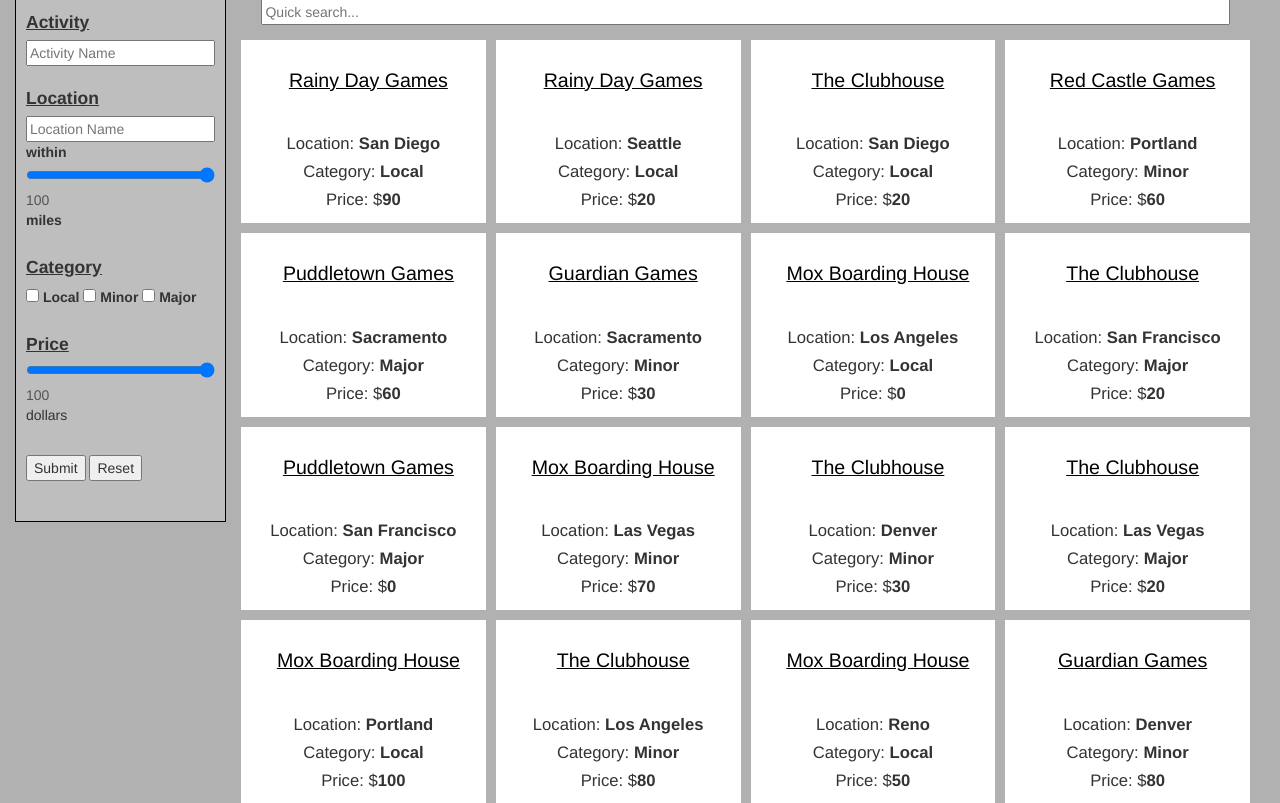
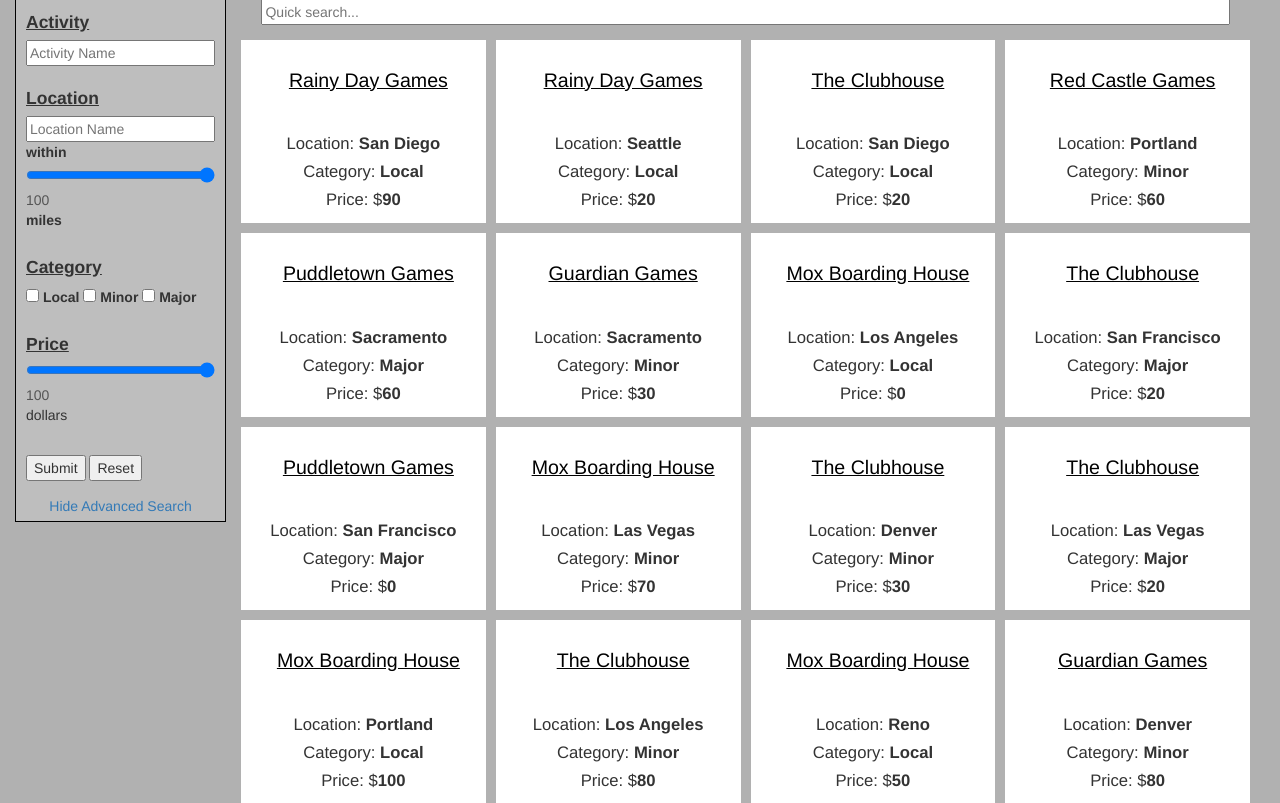
Before and after one commit to gillemic/TheLocatorSpell, a Flask app: page / in a window 1280 px wide. Shown: the part 190-993 px from the top of the page. Run offline with Flask 2, Linux system fonts and the light colour scheme; some libraries are stand-ins or nearby versions.

Commit message:
major changes

```diff
--- a/app/static/index.css
+++ b/app/static/index.css
@@ -160,7 +160,7 @@
     }
 
     .showhide-wrapper {
-        visibility: hidden;
+        text-align: center;
     }
 }
 
```
